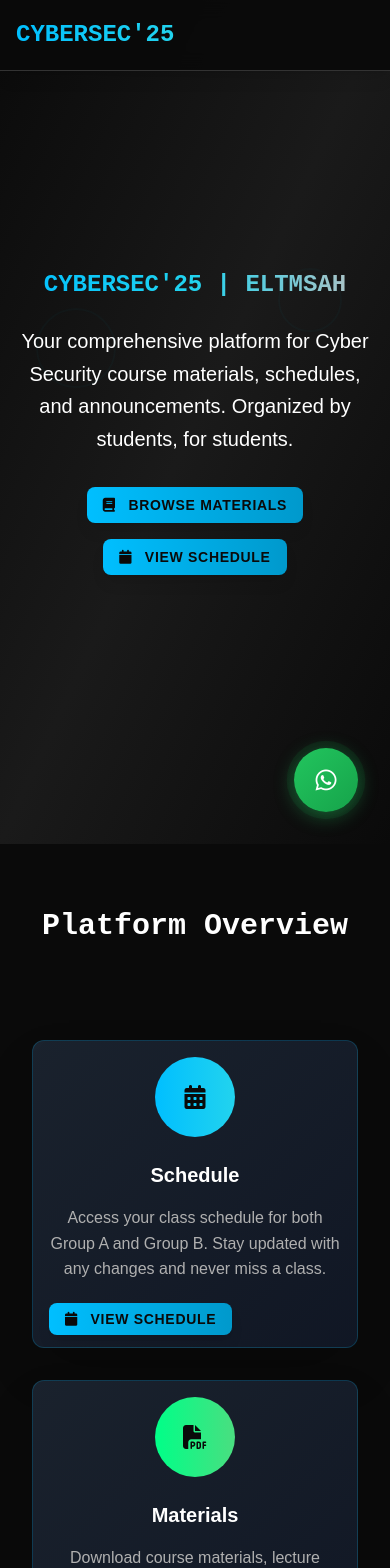
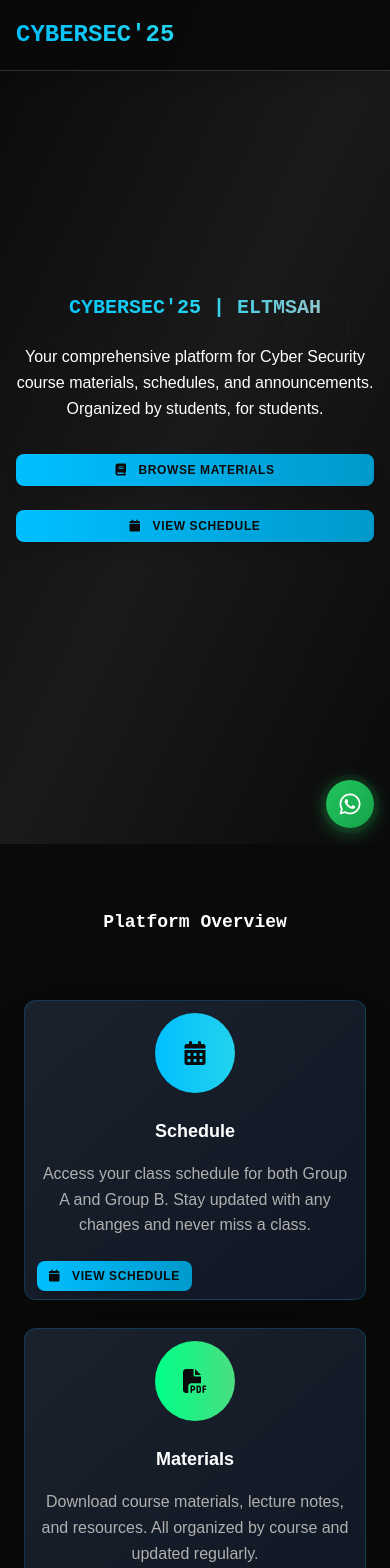
Before and after one commit to phoenixcrypto/cyberfort-platform, a Next.js app: page / in a window 390 px wide. Shown: the top 1568 px of the page. Built offline with nearby package versions, Linux system fonts and the light colour scheme.

Commit message:
Fix mobile scrolling and improve responsive design for phones

```diff
--- a/pages/about.js
+++ b/pages/about.js
@@ -19,7 +19,7 @@ export default function About() {
 
       <Navbar />
 
-      <main className="overflow-x-hidden overflow-y-auto">
+      <main>
         {/* Hero Profile Section */}
         <section className="about-hero">
           <div className="container mx-auto px-4 sm:px-6 lg:px-8 relative z-10">
--- a/pages/index.js
+++ b/pages/index.js
@@ -80,7 +80,7 @@ export default function Home() {
 
       <Navbar />
 
-      <main className="overflow-x-hidden overflow-y-auto">
+      <main>
         {/* Enhanced Hero Section */}
         <section className="hero-section">
           <div className="container mx-auto px-4 sm:px-6 lg:px-8">
--- a/styles/globals.css
+++ b/styles/globals.css
@@ -14,7 +14,7 @@ html {
   -ms-text-size-adjust: 100%;
   scroll-behavior: smooth;
   overflow-x: hidden;
-  overflow-y: auto;
+  height: 100%;
 }
 
 body {
@@ -25,7 +25,8 @@ body {
   margin: 0;
   padding: 0;
   overflow-x: hidden;
-  overflow-y: auto;
+  min-height: 100vh;
+  height: auto;
 }
 
 /* Ensure images and elements don't exceed screen width */
@@ -537,37 +538,131 @@ img, video, canvas {
   }
 
   .hero-section {
-    @apply min-h-screen;
+    @apply min-h-screen py-8;
   }
 
   .gradient-text {
-    @apply text-3xl;
+    @apply text-3xl leading-tight;
   }
 
   .enhanced-card {
-    @apply p-6;
+    @apply p-4 mb-4;
   }
 
   .grid-enhanced-3 {
-    @apply grid-cols-1;
+    @apply grid-cols-1 gap-4;
   }
 
   .grid-enhanced-2 {
-    @apply grid-cols-1;
+    @apply grid-cols-1 gap-4;
+  }
+
+  .section-header h2 {
+    @apply text-2xl mb-6;
+  }
+
+  .btn-enhanced {
+    @apply px-4 py-3 text-sm w-full mb-2;
+  }
+
+  .search-filter-container {
+    @apply flex-col gap-2;
+  }
+
+  .search-enhanced {
+    @apply w-full mb-2;
   }
 }
 
 @media (max-width: 480px) {
   .gradient-text {
-    @apply text-2xl;
+    @apply text-xl leading-tight;
   }
 
   .enhanced-card {
-    @apply p-4;
+    @apply p-3 mb-3;
   }
 
   .btn-enhanced {
-    @apply px-4 py-2 text-sm;
+    @apply px-3 py-2 text-xs w-full;
+  }
+
+  .hero-section {
+    @apply py-4 min-h-screen;
+  }
+
+  .section-header h2 {
+    @apply text-lg mb-4;
+  }
+
+  .container {
+    @apply px-2;
+  }
+
+  .whatsapp-float {
+    @apply bottom-4 right-4 w-12 h-12;
+  }
+
+  .whatsapp-icon {
+    @apply text-xl;
+  }
+
+  /* Extra small screens */
+  .hero-content p {
+    @apply text-sm leading-relaxed;
+  }
+
+  .enhanced-card h3 {
+    @apply text-base mb-3;
+  }
+
+  .schedule-table {
+    @apply text-xs;
+  }
+
+  .schedule-table th,
+  .schedule-table td {
+    @apply px-1 py-1;
+  }
+}
+
+/* Mobile-specific fixes */
+@media (max-width: 768px) {
+  html {
+    overflow-y: scroll;
+    -webkit-overflow-scrolling: touch;
+  }
+
+  body {
+    overflow-y: visible;
+    position: relative;
+  }
+
+  .hero-content {
+    @apply px-2;
+  }
+
+  .hero-content p {
+    @apply text-base leading-relaxed;
+  }
+
+  .enhanced-card h3 {
+    @apply text-lg mb-4;
+  }
+
+  .schedule-table {
+    @apply text-xs;
+  }
+
+  .schedule-table th,
+  .schedule-table td {
+    @apply px-2 py-2;
+  }
+
+  /* Fix for mobile scrolling */
+  main {
+    min-height: calc(100vh - 60px);
+    overflow-y: visible;
   }
 }
 
```
